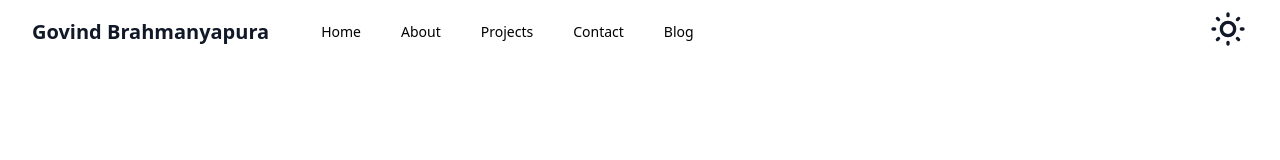
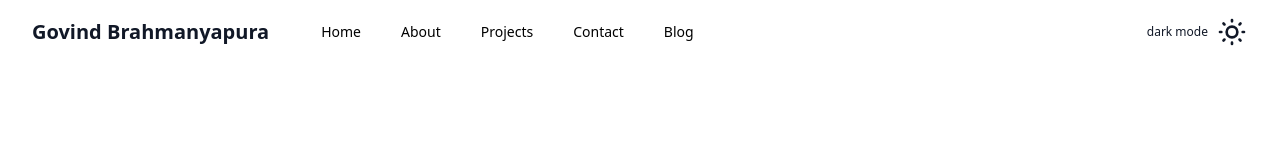
Before and after one commit to govindsartaj/personal-website, a Next.js app: page / in a window 1280 px wide. Shown: the top 160 px of the page. Built offline with nearby package versions, Linux system fonts and the light colour scheme.

Commit message:
added darkmode label

```diff
--- a/components/DarkModeToggle.js
+++ b/components/DarkModeToggle.js
@@ -4,11 +4,13 @@ export default function DarkModeToggle({ setDarkMode, darkMode }) {
 
 
   return (
-    <div className={`w-full`}>
-      <div className="dark:text-white text-gray-900">
-        <button onClick={() => setDarkMode(!darkMode)}>
+    <div className="w-full text-center">
+
+      <div className="dark:text-white text-gray-900 inline-flex">
+        <div className="text-xs dark:text-white text-gray-900 mt-2 mr-2">dark mode</div>
+        <button className="focus:outline-none" onClick={() => setDarkMode(!darkMode)}>
           {darkMode ? (
-            <svg className="w-8 h-8 md:w-10 md:h-10" xmlns="http://www.w3.org/2000/svg" fill="none" viewBox="0 0 24 24" stroke="currentColor">
+            <svg className="w-8 h-8" xmlns="http://www.w3.org/2000/svg" fill="none" viewBox="0 0 24 24" stroke="currentColor">
               <path
                 strokeLinecap="round"
                 strokeLinejoin="round"
@@ -17,7 +19,7 @@ export default function DarkModeToggle({ setDarkMode, darkMode }) {
               />
             </svg>
           ) : (
-            <svg className="w-8 h-8 md:w-10 md:h-10" xmlns="http://www.w3.org/2000/svg" fill="none" viewBox="0 0 24 24" stroke="currentColor">
+            <svg className="w-8 h-8" xmlns="http://www.w3.org/2000/svg" fill="none" viewBox="0 0 24 24" stroke="currentColor">
               <path
                 strokeLinecap="round"
                 strokeLinejoin="round"
@@ -27,6 +29,7 @@ export default function DarkModeToggle({ setDarkMode, darkMode }) {
             </svg>
           )}
         </button>
+
       </div>
     </div>
   )
--- a/components/Navbar.js
+++ b/components/Navbar.js
@@ -1,5 +1,6 @@
 import DarkModeToggle from "./DarkModeToggle"
 import { useState } from 'react'
+import Link from 'next/link'
 
 
 export default function Navbar({ setDarkMode, darkMode }) {
@@ -12,20 +13,20 @@ export default function Navbar({ setDarkMode, darkMode }) {
         <div className="flex items-center justify-between h-16">
           <div className="flex items-center">
             <div className="flex-shrink-0">
-              <div className="text-xl dark:text-white text-gray-900 font-semibold">Govind Brahmanyapura</div>
+              <Link href='/'><a className="text-xl dark:text-white text-gray-900 font-semibold">Govind Brahmanyapura</a></Link>
             </div>
             <div className="hidden md:block">
               <div className="ml-10 flex items-baseline space-x-4">
                 {/* <!-- Current: "bg-gray-900 text-white", Default: "text-gray-300 hover:bg-gray-700 hover:text-white" --> */}
-                <a href="#" className="dark:text-white hover:bg-gray-300 hover:text-white px-3 py-2 rounded-md text-sm font-medium">Home</a>
+                <Link href='/'><a className="dark:text-white hover:bg-gray-300 hover:text-white px-3 py-2 rounded-md text-sm font-medium">Home</a></Link>
 
-                <a href="#" className="dark:text-white hover:bg-gray-300 hover:text-white px-3 py-2 rounded-md text-sm font-medium">About</a>
+                <Link href='/about'><a className="dark:text-white hover:bg-gray-300 hover:text-white px-3 py-2 rounded-md text-sm font-medium">About</a></Link>
 
-                <a href="#" className="dark:text-white hover:bg-gray-300 hover:text-white px-3 py-2 rounded-md text-sm font-medium">Projects</a>
+                <Link href='/projects'><a className="dark:text-white hover:bg-gray-300 hover:text-white px-3 py-2 rounded-md text-sm font-medium">Projects</a></Link>
 
-                <a href="#" className="dark:text-white hover:bg-gray-300 hover:text-white px-3 py-2 rounded-md text-sm font-medium">Contact</a>
+                <Link href='/contact'><a className="dark:text-white hover:bg-gray-300 hover:text-white px-3 py-2 rounded-md text-sm font-medium">Contact</a></Link>
 
-                <a href="#" className="dark:text-white hover:bg-gray-300 hover:text-white px-3 py-2 rounded-md text-sm font-medium">Blog</a>
+                <Link href='/blog'><a className="dark:text-white hover:bg-gray-300 hover:text-white px-3 py-2 rounded-md text-sm font-medium">Blog</a></Link>
               </div>
             </div>
           </div>
@@ -76,7 +77,7 @@ export default function Navbar({ setDarkMode, darkMode }) {
         </div>
         <div className="pt-4 pb-3 border-t border-gray-700 dark:text-white text-center">
           <DarkModeToggle setDarkMode={setDarkMode} darkMode={darkMode} />
-          All rights reserved.
+          Built with Next.js and TailwindCSS. <br /> All rights reserved © 2021
         </div>
       </div>
     </nav>
```
